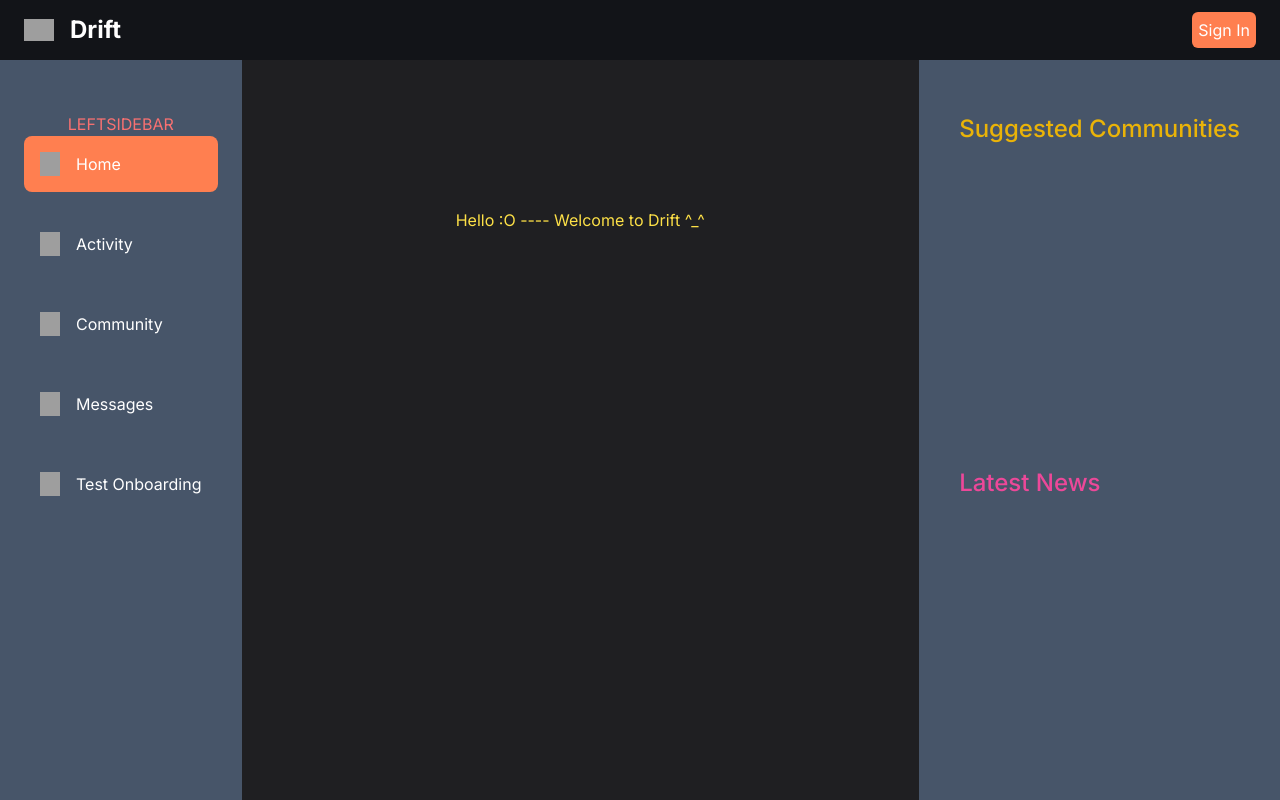
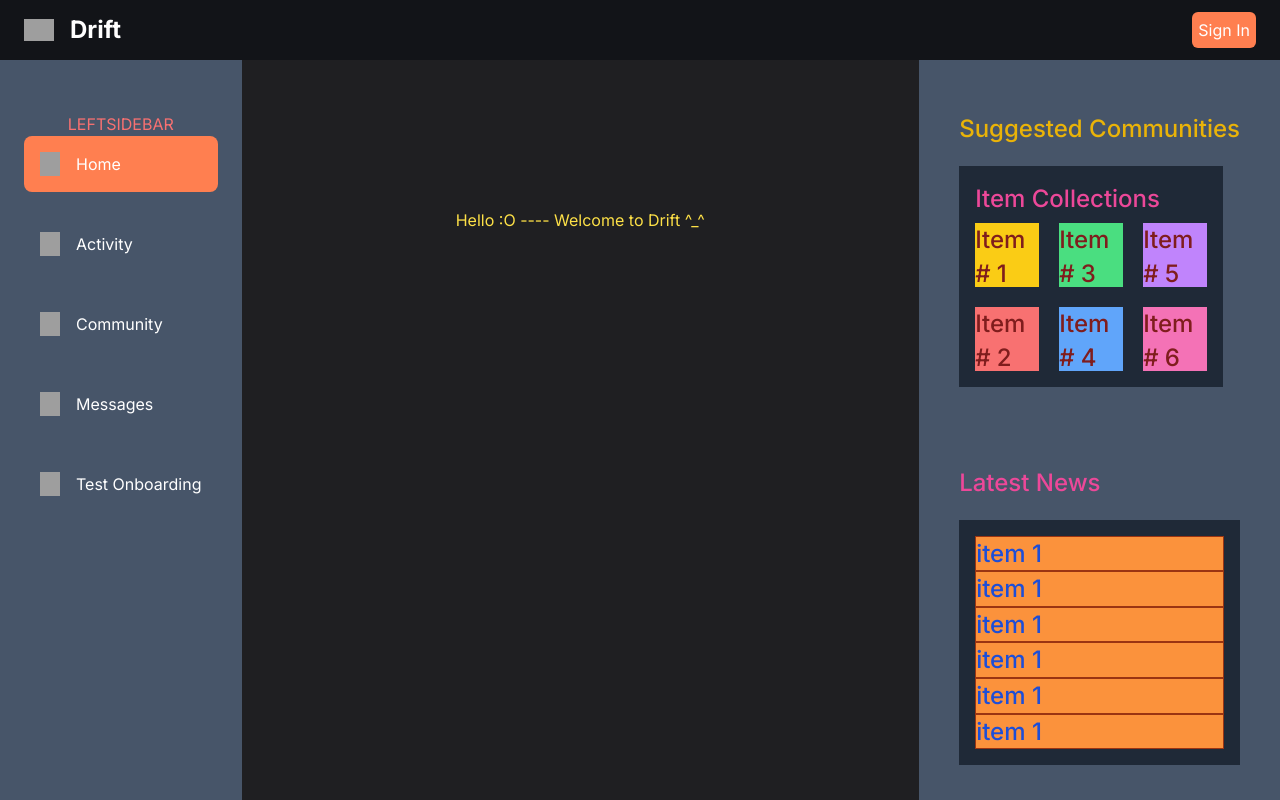
Before and after one commit to WackyChomp/drift, a Next.js app: page / in a window 1280 px wide. Shown: the top 800 px of the page. Built offline with nearby package versions, Linux system fonts and the light colour scheme; no server answers; grey boxes are pictures that could not be loaded.

Commit message:
Added placeholder div contents in RightSidebar component / added diagram of server side rendering

```diff
--- a/components/shared/RightSidebar.tsx
+++ b/components/shared/RightSidebar.tsx
@@ -7,10 +7,33 @@ const RightSidebar = (props: Props) => {
     <section className="custom-scrollbar rightsidebar">
       <div className="text-heading3-medium text-yellow-500 flex flex-1 flex-col justify-start">
         <h3>Suggested Communities</h3>
+        <div className="pt-5">
+          <div className="bg-gray-800 text-red-900 w-max p-4 gap-2 flex flex-col">
+            <p className='flex-center text-pink-500'>Item Collections</p>
+            <div className="grid grid-flow-col grid-rows-2 gap-5 max-md:grid-rows-1">
+              <div className="bg-yellow-400 flex-center w-16 h-16">Item # 1</div>
+              <div className="bg-red-400 flex-center w-16 h-16">Item # 2</div>
+              <div className="bg-green-400 flex-center w-16 h-16">Item # 3</div>
+              <div className="bg-blue-400 flex-center w-16 h-16">Item # 4</div>
+              <div className="bg-purple-400 flex-center w-16 h-16">Item # 5</div>
+              <div className="bg-pink-400 flex-center w-16 h-16">Item # 6</div>
+            </div>
+          </div>
+        </div>
       </div>
 
       <div className="text-heading3-medium text-pink-500 flex flex-1 flex-col justify-start">
         <h3>Latest News</h3>
+        <div className="pt-5">
+          <div className="bg-gray-800 text-blue-700 p-4">
+            <div className="bg-orange-400 border-orange-800 border flex">item 1</div>
+            <div className="bg-orange-400 border-orange-800 border flex">item 1</div>
+            <div className="bg-orange-400 border-orange-800 border flex">item 1</div>
+            <div className="bg-orange-400 border-orange-800 border flex">item 1</div>
+            <div className="bg-orange-400 border-orange-800 border flex">item 1</div>
+            <div className="bg-orange-400 border-orange-800 border flex">item 1</div>
+          </div>
+        </div>
       </div>
     </section>
   )
```
Also changed, not shown: 2 other files (tests, documents, lock files or other folders).
